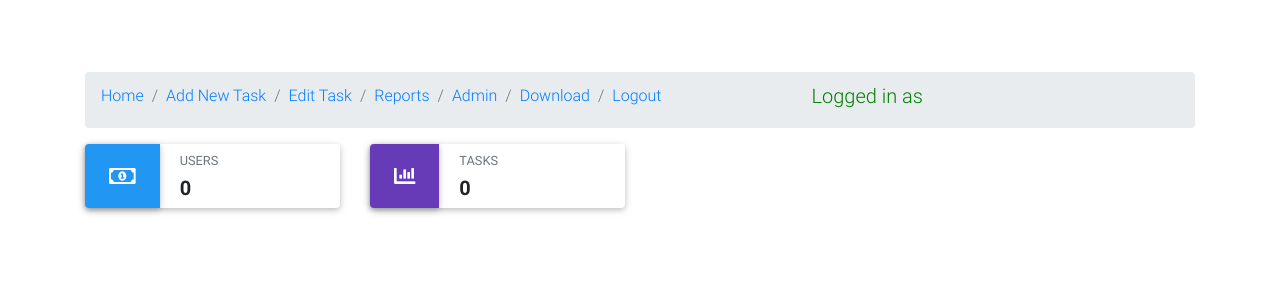
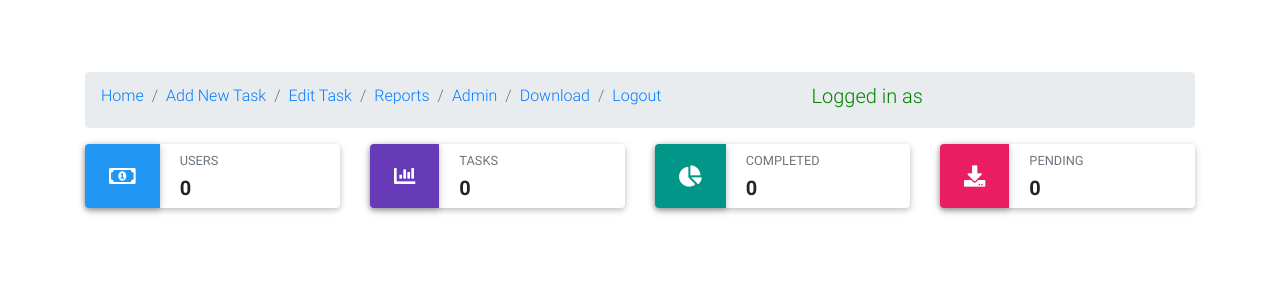
Before and after one commit to Rohitkuru/To_do_list_with_flask_and_SSO, a Flask app: template templates/admin_view.html in a window 1280 px wide. Shown: the top 300 px of the page. Run offline with Flask 2, Linux system fonts and the light colour scheme; the template is opened without the code that fills it, so the values that code supplies are empty; some libraries are stand-ins or nearby versions.

Commit message:
added pending/complete in admin_View.html

```diff
--- a/auth/auth_views.py
+++ b/auth/auth_views.py
@@ -38,7 +38,10 @@ def admin_view():
             for y in Todolist.query.all():
                 if x.id == y.user_id:
                     data[x.user_name].append((y.task,y.label,y.status))
-        return render_template("admin_view.html",users_data=User.query.all(),login_information=current_user.user_name,tasks_data=Todolist.query.all(),data=data)
+
+        return render_template("admin_view.html",users_data=User.query.all(),pending = Todolist.query.filter_by("status" != "Complete").all(),
+                               complete = Todolist.query.filter_by("status" == "Complete").all(),
+                               login_information=current_user.user_name,tasks_data=Todolist.query.all(),data=data)
     else:
         return render_template("admin_access_denied.html",login_information=current_user.user_name)
 
--- a/templates/admin_view.html
+++ b/templates/admin_view.html
@@ -38,11 +38,39 @@
 
 
       </div>
-      <!--Grid column-->
+
 
       <!--Grid column-->
 
       <!--Grid column-->
+      <div class="col-lg-3 col-md-6 mb-4">
+
+        <div class="media white z-depth-1 rounded">
+          <i class="fas fa-chart-pie fa-lg teal z-depth-1 p-4 rounded-left text-white mr-3"></i>
+          <div class="media-body p-1">
+            <p class="text-uppercase text-muted mb-1"><small>Completed</small></p>
+            <h5 class="font-weight-bold mb-0">{{ completed |length }}</h5>
+          </div>
+        </div>
+
+      </div>
+      <!--Grid column-->
+
+      <!--Grid column-->
+      <div class="col-lg-3 col-md-6 mb-4">
+
+        <div class="media white z-depth-1 rounded">
+          <i class="fas fa-download fa-lg pink z-depth-1 p-4 rounded-left text-white mr-3"></i>
+          <div class="media-body p-1">
+            <p class="text-uppercase text-muted mb-1"><small>Pending</small></p>
+            <h5 class="font-weight-bold mb-0">{{ pending |length }}</h5>
+          </div>
+        </div>
+
+      </div>
+
+
+
 
     </div>
     <!--Grid row-->
```
